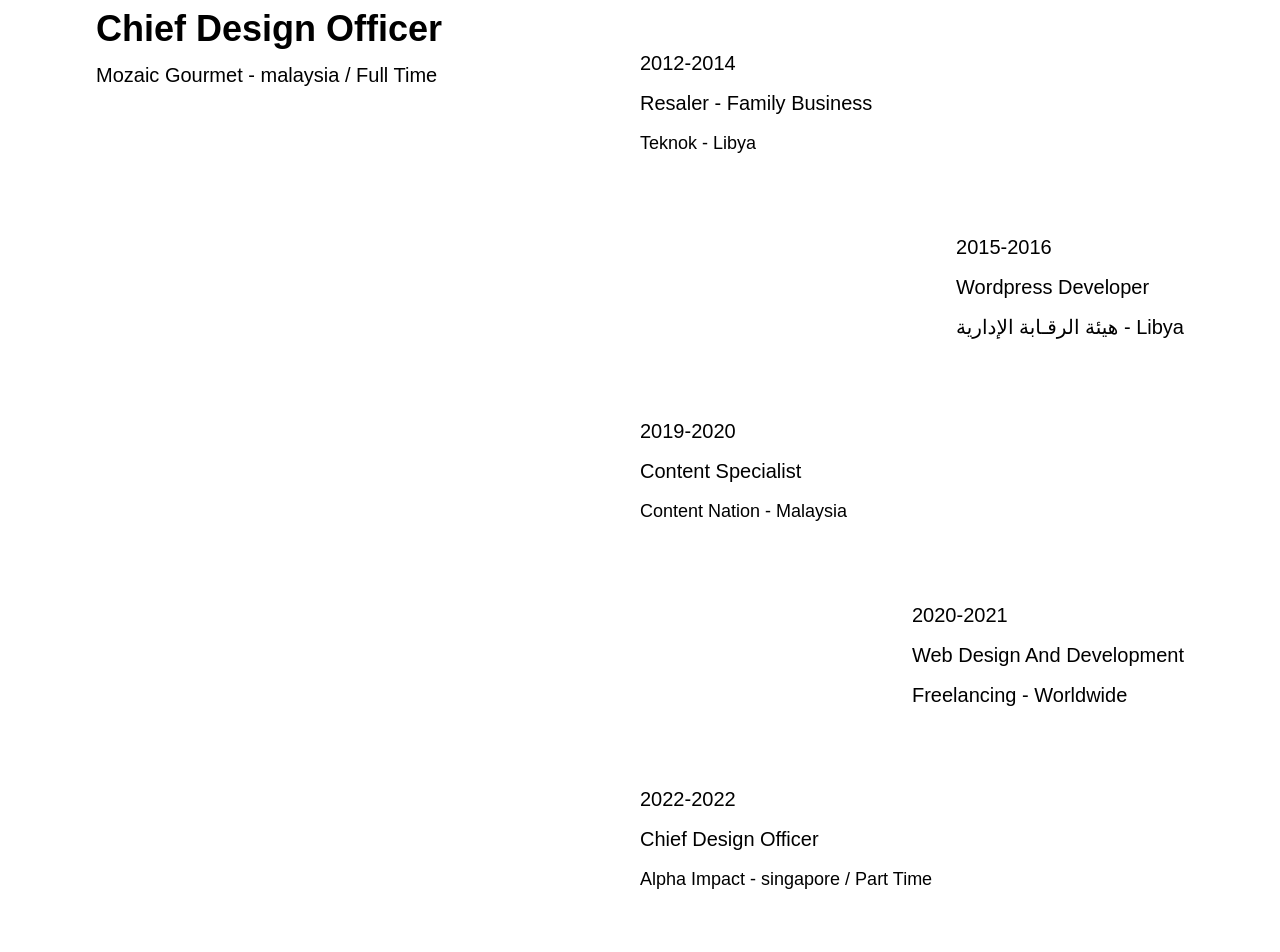
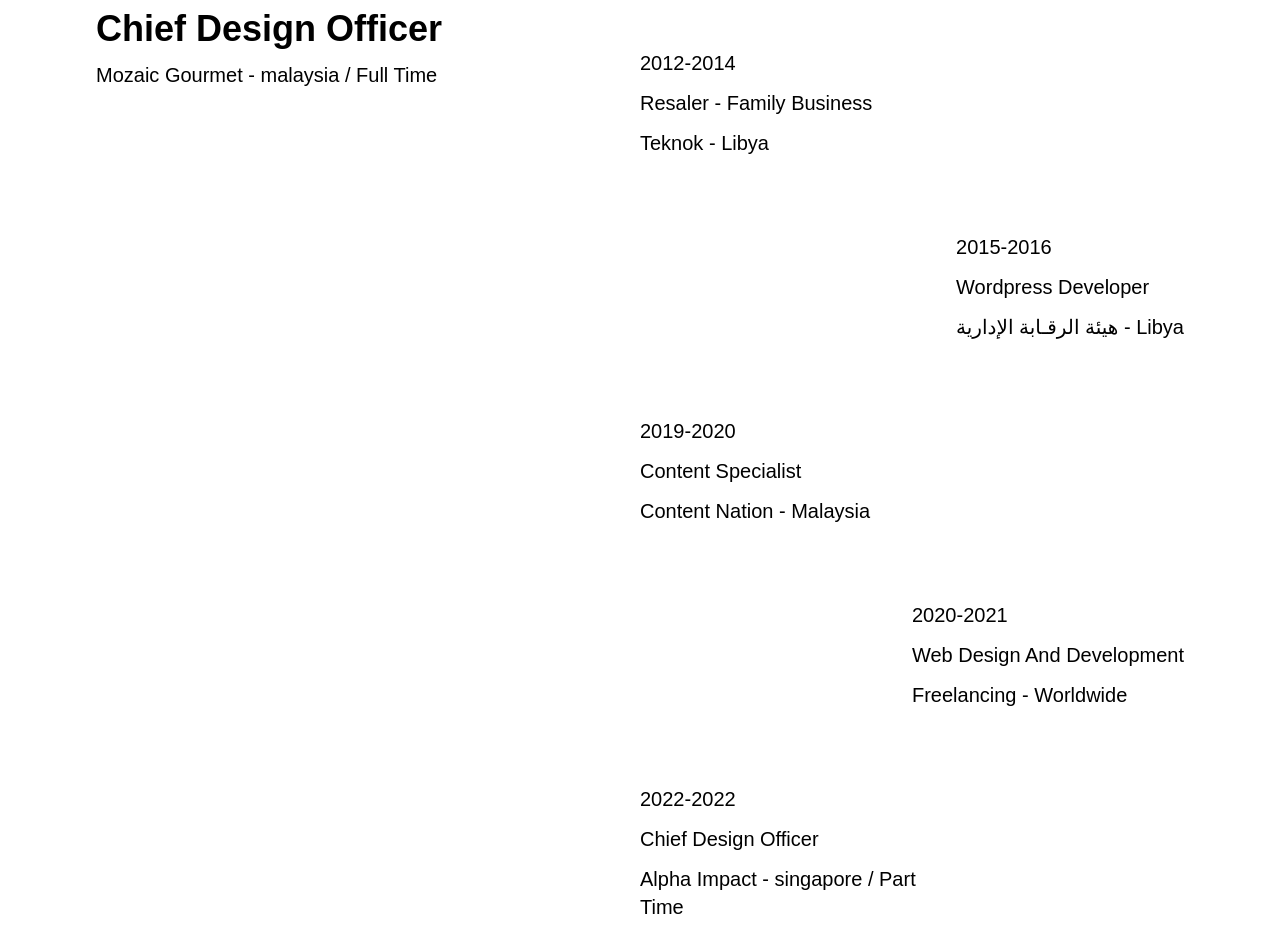
Before and after one commit to waelelk/itshatem_frontend, a React (Create React App) app: page / in a window 1280 px wide. Shown: the part 2460-3412 px from the top of the page. Built offline with nearby package versions, Linux system fonts and the light colour scheme; no server answers.

Commit message:
Update Working.js

```diff
--- a/src/components/Working.js
+++ b/src/components/Working.js
@@ -29,7 +29,7 @@
                                         <p className="dark:text-white mb-3 text-xl lg:text-xl md:text-2xl">2012-2014</p>
                                         <h2 className="dark:text-white mb-3 text-2xl lg:text-xl md:text-4xl font-medium tracking-loose">
                                             Resaler - Family Business</h2>
-                                        <h3 className="dark:text-white mb-3 text-lg font-light">
+                                        <h3 className="dark:text-white mb-3 text-xl lg:text-xl md:text-3xl font-regular">
                                             Teknok - Libya
                                         </h3>
                                     </div>
@@ -51,7 +51,7 @@
                                         <p className="dark:text-white mb-3 text-xl lg:text-xl md:text-2xl">2019-2020</p>
                                         <h2 className="dark:text-white mb-3 text-2xl lg:text-xl md:text-4xl font-medium tracking-loose">
                                             Content Specialist</h2>
-                                        <h3 className="dark:text-white mb-3 text-lg font-light">
+                                        <h3 className="dark:text-white mb-3 text-xl lg:text-xl md:text-3xl font-regular">
                                             Content Nation - Malaysia
                                         </h3>
                                     </div>
@@ -73,7 +73,7 @@
                                         <p className="dark:text-white mb-3 text-xl lg:text-xl md:text-2xl">2022-2022</p>
                                         <h2 className="dark:text-white mb-3 text-2xl lg:text-xl md:text-4xl font-mediumtracking-loose">
                                             Chief Design Officer</h2>
-                                        <h3 className="dark:text-white mb-3 text-lg font-light">
+                                        <h3 className="dark:text-white mb-3 text-xl lg:text-xl md:text-3xl font-regular">
                                             Alpha Impact - singapore / Part Time
                                         </h3>
                                     </div>
```
